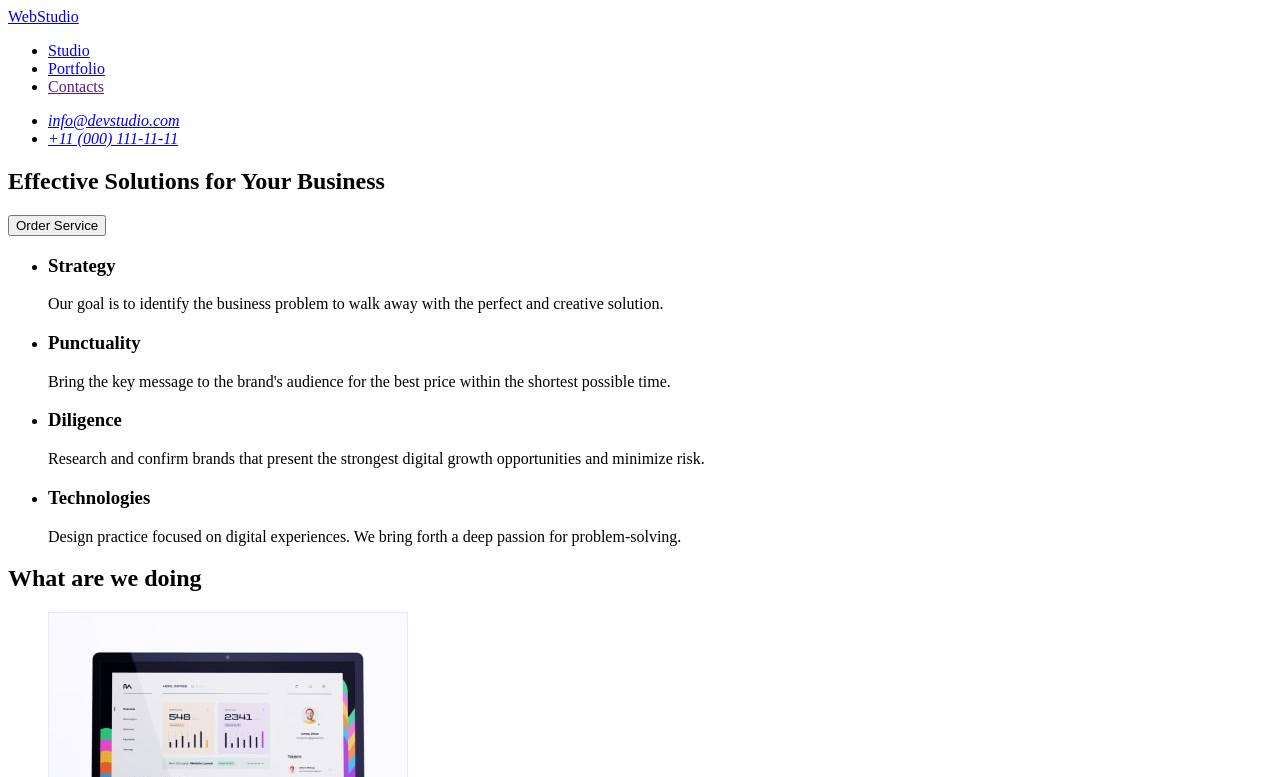
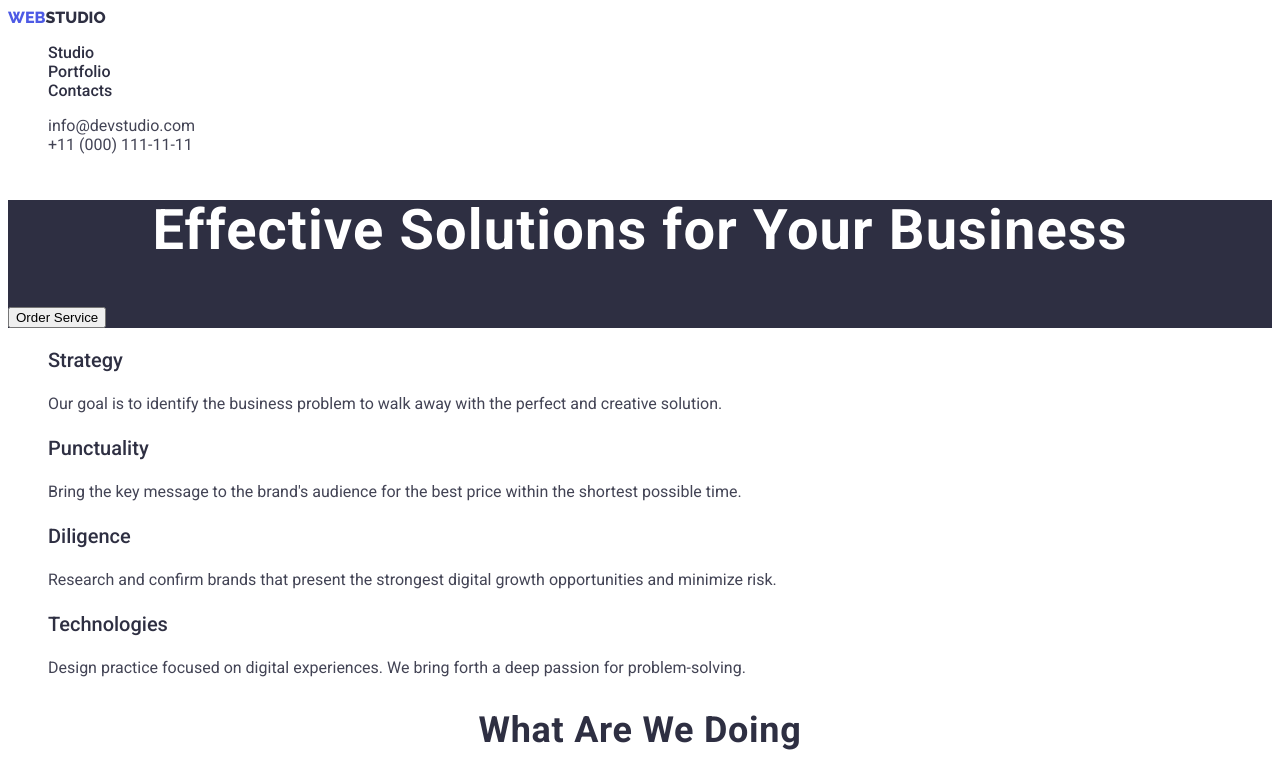
Before and after one commit to ViktorDerevianko/goit-markup-hw-02, a plain HTML site: page index.html in a window 1280 px wide. Shown: the top 777 px of the page. Drawn offline with Linux system fonts and the light colour scheme.

Commit message:
All done except the buttons styles

```diff
--- a/css/styles.css
+++ b/css/styles.css
@@ -0,0 +1,102 @@
+body {
+    font-family: "Roboto" , sans-serif;
+    color: #2E2F42 ;
+}
+
+.header-logo { font-family: "Raleway"; text-decoration: none;
+color: #4D5AE5
+}
+
+.logo-span {
+font-family: "Raleway"; text-decoration: none; color: #2E2F42;
+}
+
+.logo-span-footer {
+font-family: "Raleway"; text-decoration: none; color: #F4F4FD;
+}
+
+a {text-decoration: none; font-style: normal;}
+
+.list {
+    list-style-type: none;
+}
+
+.team-item {
+    text-align: center;
+background: #FFFFFF;
+}
+
+.header-item {
+
+}
+.list-link {
+color: #2E2F42; text-decoration: none; font-weight: 500;
+}
+
+.list-link:hover,
+.list-link:focus{ color:#4D5AE5
+}
+
+.contacts {
+    color: #434455
+}
+
+.contacts:hover,
+.contacts:focus {
+    color:#4D5AE5
+}
+
+.hero-section {
+    background-color: #2E2F42;}
+
+.team-section {
+
+background: #F4F4FD;
+}
+
+h1 {
+    font-style: normal;
+font-weight: 700;
+font-size: 56px;
+line-height: 60px;
+text-align: center;
+letter-spacing: 0.02em;
+    color:#FFFFFF}
+
+h2 {
+    font-style: normal;
+font-weight: 700;
+font-size: 36px;
+line-height: 40px;
+text-align: center;
+letter-spacing: 0.02em;
+text-transform: capitalize;
+}
+
+h3 {
+    font-style: normal;
+font-weight: 500;
+font-size: 20px;
+line-height: 24px;
+}
+
+.hero-button {
+
+}
+
+p {font-style: normal;
+font-weight: 400;
+font-size: 16px;
+line-height: 24px;
+color:#434455;}
+
+footer {
+    background-color: #2E2F42;
+}
+.footer-text {
+    font-style: normal;
+font-weight: 400;
+font-size: 16px;
+line-height: 24px;
+color: #E7E9FC;
+}
--- a/index.html
+++ b/index.html
@@ -5,36 +5,39 @@
 		<meta http-equiv="X-UA-Compatible" content="IE=edge" />
 		<meta name="viewport" content="width=device-width, initial-scale=1.0" />
 		<title>WEBSTUDIO</title>
+		<link rel="preconnect" href="https://fonts.googleapis.com">
+<link rel="preconnect" href="https://fonts.gstatic.com" crossorigin>
+<link href="https://fonts.googleapis.com/css2?family=Raleway:wght@800&family=Roboto:wght@400;500;700;900&display=swap" rel="stylesheet">
+		<link rel="stylesheet" href="./css/styles.css">
 	</head>
-
 	<body>
 		<header>
 			<nav>
-				<a href="./index.html">WebStudio</a>
-				<ul>
-					<li><a href="./index.html" target="_self">Studio</a></li>
-					<li><a href="./portfolio.html" target="_self">Portfolio</a></li>
-					<li><a href="">Contacts</a></li>
+				<a href="./index.html" class="header-logo">WEB<span class="logo-span">STUDIO</span></a>
+				<ul class="list">
+					<li class="header-item"><a href="./index.html" target="_self" class="list-link">Studio</a></li>
+					<li class="header-item"><a href="./portfolio.html" target="_self" class="list-link">Portfolio</a></li>
+					<li class="header-item"><a href="" class="list-link">Contacts</a></li>
 				</ul>
 			</nav>
 			<address>
-				<ul>
-					<li><a href="mailto:info@devstudio.com">info@devstudio.com</a></li>
-					<li><a href="tel:+110001111111">+11 (000) 111-11-11</a></li>
+				<ul class="list">
+					<li><a href="mailto:info@devstudio.com" class="contacts">info@devstudio.com</a></li>
+					<li><a href="tel:+110001111111" class="contacts">+11 (000) 111-11-11</a></li>
 				</ul>
 			</address>
 		</header>
 		<main>
 			<!-- Section Hero -->
-			<section>
+			<section class="hero-section">
 				<h1>Effective Solutions for Your Business</h1>
-				<button type="button">Order Service</button>
+				<button type="button" class="hero-button">Order Service</button>
 			</section>
 			<!-- /Section Hero -->
 			<!-- Section features -->
 			<section>
 				<h2 hidden>Features</h2>
-				<ul>
+				<ul class="list">
 					<li>
 						<h3>Strategy</h3>
 						<p> Our goal is to identify the business problem to walk away with the perfect and creative solution. </p>
@@ -59,7 +62,7 @@
 			<!-- Section What are we doing -->
 			<section>
 				<h2>What are we doing</h2>
-				<ul>
+				<ul class="list">
 					<li>
 						<img src="./images/what_are_we_doing/img_1.jpg" alt="img_1" width="360" height="300" />
 					</li>
@@ -70,29 +73,28 @@
 						<img src="./images/what_are_we_doing/img_3.jpg" alt="img_3" width="360" height="300" />
 					</li>
 				</ul>
-				<img src="/photo.jpg" alt="Image example" height="150" width="200" />
 			</section>
 			<!-- /Section What are we doing -->
 			<!-- Section Our team -->
-			<section>
+			<section class="team-section">
 				<h2>Our Team</h2>
-				<ul>
-					<li>
+				<ul class="list">
+					<li class="team-item">
 						<img src="./images/our_team/teammate1.jpg" alt="teammate1" width="264" />
 						<h3>Mark Guerrero</h3>
 						<p>Product Designer</p>
 					</li>
-					<li>
+					<li class="team-item">
 						<img src="./images/our_team/teammate2.jpg" alt="teammate2" width="264" />
 						<h3>Tom Ford</h3>
 						<p>Frontend Developer</p>
 					</li>
-					<li>
+					<li class="team-item">
 						<img src="./images/our_team/teammate3.jpg" alt="teammate3" width="264" />
 						<h3>Camila Garcia</h3>
 						<p>Marketing</p>
 					</li>
-					<li>
+					<li class="team-item">
 						<img src="./images/our_team/teammate4.jpg" alt="teammate4" width="264" />
 						<h3>Daniel Wilson</h3>
 						<p>UI Designer</p>
@@ -102,8 +104,8 @@
 			<!-- /Section Our team -->
 		</main>
 		<footer>
-			<a href="./index.html">WebStudio</a>
-			<p> Increase the flow of customers and sales for your business with digital marketing & growth solutions. </p>
+			<a href="./index.html" class="header-logo">WEB<span class="logo-span-footer">STUDIO</span></a>
+			<p class="footer-text"> Increase the flow of customers and sales for your business with digital marketing & growth solutions. </p>
 		</footer>
 	</body>
 </html>
```
Also changed, not shown: portfolio.html (+16 -12 lines).
